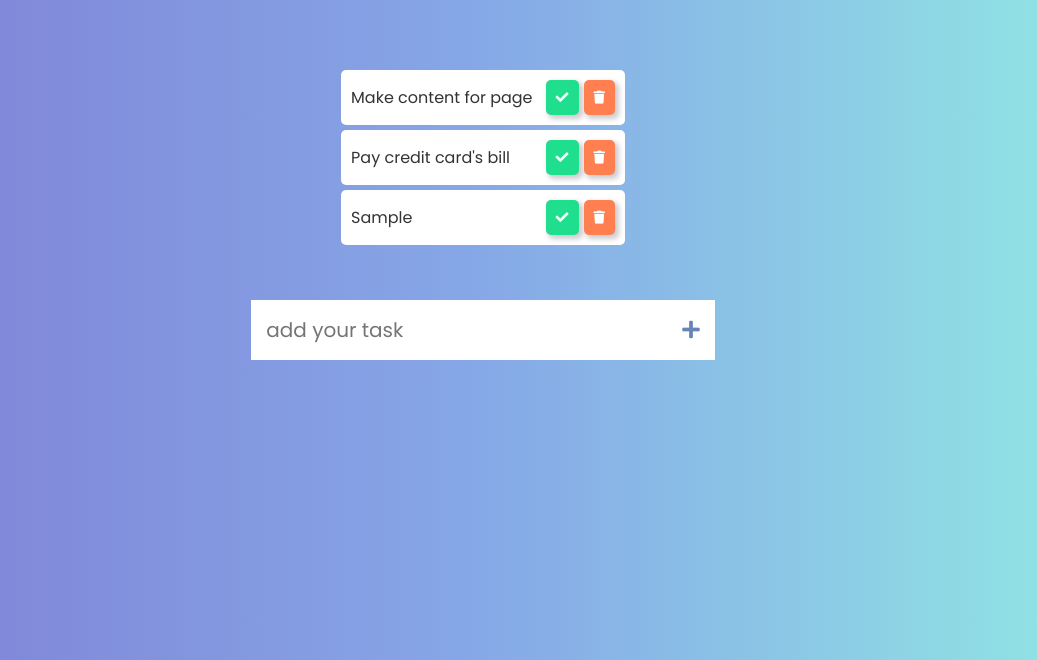
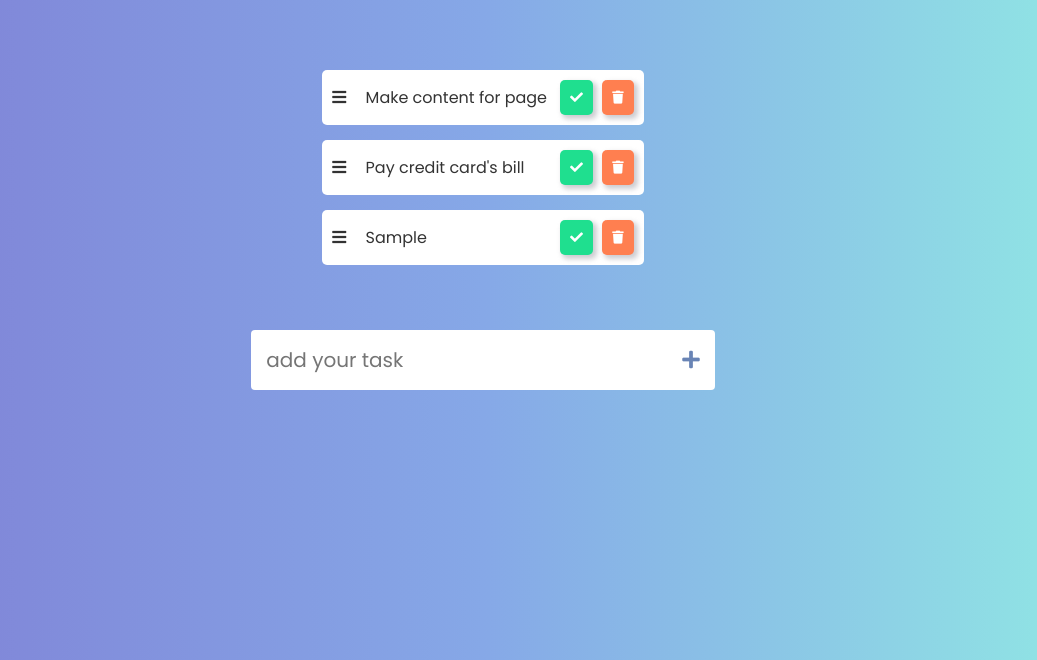
Before and after one commit to tahsin275/todo-app, a plain HTML site: page index.html in a window 1280 px wide. Both pictures are taken after typing "Sample" into the empty fields and a click on the button 848 px from the left and 410 px from the top of the page. Shown: the part 140-800 px from the top of the page, without its empty margins (157-1194 px from the left). Drawn offline with nearby package versions, Linux system fonts and the light colour scheme.

Commit message:
drag and drop feature, code refactored

```diff
--- a/css/style.css
+++ b/css/style.css
@@ -1,5 +1,5 @@
 /* importing google fonts  */
-@import url('https://fonts.googleapis.com/css2?family=Pacifico&family=Poppins:wght@400;500;700&display=swap');
+@import url("https://fonts.googleapis.com/css2?family=Pacifico&family=Poppins:wght@400;500;700&display=swap");
 
 /* global reset */
 * {
@@ -11,13 +11,13 @@
 body {
     /* background: linear-gradient(to right, #ee9ca7, #ffdde1); */
     background: linear-gradient(to right, #7f7fd5, #86a8e7, #91eae4);
-    font-family: 'Poppins', sans-serif;
+    font-family: "Poppins", sans-serif;
     color: #333;
     min-height: 100vh;
 }
 
 h1 {
-    font-family: 'Pacifico', cursive;
+    font-family: "Pacifico", cursive;
     font-size: 65px;
     color: #425375;
 }
@@ -32,7 +32,7 @@ form {
 
 form input,
 form button {
-    font-family: 'Poppins', sans-serif;
+    font-family: "Poppins", sans-serif;
     padding: 15px;
     font-size: 20px;
     border: none;
@@ -72,7 +72,7 @@ form button:hover {
 .todo {
     padding: 10px;
     background: white;
-    margin-bottom: 5px;
+    margin-bottom: 15px;
     font-size: 16px;
     display: flex;
     justify-content: space-between;
@@ -83,6 +83,20 @@ form button:hover {
 
 .todo li {
     flex: 1;
+}
+
+.fa-bars {
+    margin-right: 15px;
+    cursor: grab;
+}
+
+.todo-input {
+    border-radius: 4px 0px 0px 4px;
+    color: rgb(51 51 51 / 80%);
+}
+
+.todo-button {
+    border-radius: 0px 4px 4px 0px;
 }
 
 .todo-info {
@@ -180,3 +194,7 @@ form button:hover {
     transform: translateY(45px) rotateZ(20deg);
     opacity: 0;
 }
+
+.draggable-over {
+    background-color: #eaeaea;
+}
--- a/index.html
+++ b/index.html
@@ -10,6 +10,7 @@
             href="https://cdnjs.cloudflare.com/ajax/libs/font-awesome/5.15.2/css/all.min.css"
         />
         <link rel="stylesheet" href="./css/style.css" />
+        <script src="https://cdnjs.cloudflare.com/ajax/libs/Sortable/1.10.2/Sortable.min.js"></script>
     </head>
     <body>
         <header>
@@ -17,19 +18,36 @@
         </header>
 
         <div class="todo-container">
-            <ul class="todo-list">
+            <div class="todo-list">
                 <div class="todo">
-                    <li class="todo-item">Make content for page</li>
-                    <button class="check"><i class="fas fa-check"></i></button>
-                    <button class="trash"><i class="fas fa-trash"></i></button>
+                    <p class="todo-item">
+                        <span><i class="fas fa-bars"></i></span> Make content
+                        for page
+                    </p>
+                    <div class="butons">
+                        <button class="check">
+                            <i class="fas fa-check"></i>
+                        </button>
+                        <button class="trash">
+                            <i class="fas fa-trash"></i>
+                        </button>
+                    </div>
                 </div>
                 <div class="todo">
-                    <li class="todo-item">Pay credit card's bill</li>
-
-                    <button class="check"><i class="fas fa-check"></i></button>
-                    <button class="trash"><i class="fas fa-trash"></i></button>
+                    <p class="todo-item">
+                        <span><i class="fas fa-bars"></i></span> Pay credit
+                        card's bill
+                    </p>
+                    <div class="buttons">
+                        <button class="check">
+                            <i class="fas fa-check"></i>
+                        </button>
+                        <button class="trash">
+                            <i class="fas fa-trash"></i>
+                        </button>
+                    </div>
                 </div>
-            </ul>
+            </div>
         </div>
 
         <form>
@@ -39,6 +57,12 @@
             </button>
         </form>
     </body>
-
     <script src="./script/app.js"></script>
+    <script>
+        // const list = document.querySelector(".todo-list");
+        new Sortable(list, {
+            animation: 350,
+            ghostClass: "draggable-over",
+        });
+    </script>
 </html>
--- a/script/app.js
+++ b/script/app.js
@@ -1,50 +1,44 @@
-// console.log('working');
+// Caching the DOM Elements
+const userInput = document.querySelector(".todo-input");
+const button = document.querySelector(".todo-button");
+const list = document.querySelector(".todo-list");
 
-// Caching the DOM Elements
-const userInput = document.querySelector('.todo-input');
-const button = document.querySelector('.todo-button');
-const list = document.querySelector('.todo-list');
-
-
-// TODO LIST
-//  1. Capturing the user input
-//  2. Create all the elements
-//  3. Insert class and text input
-//  4. Append child elements to parent element
-
-button.addEventListener('click', function(event){
+button.addEventListener("click", function (event) {
     event.preventDefault();
     const input = userInput.value;
-    const div = document.createElement('div');
-    div.className = 'todo';
-    const li = document.createElement('li');
-    li.className = 'todo-item';
-    li.textContent = input;
-    div.appendChild(li);
-    const checkBtn = document.createElement('button');
-    checkBtn.className = 'check';
-    checkBtn.innerHTML = '<i class="fas fa-check"></i>';
-    div.appendChild(checkBtn);
-    const trashBtn = document.createElement('button');
-    trashBtn.className = 'trash';
-    trashBtn.innerHTML = '<i class="fas fa-trash"></i>';
-    div.appendChild(trashBtn);
-    list.appendChild(div);
-    userInput.value = '';
-})
+    const div = document.createElement("div");
+    div.innerHTML = `
+        <p class="todo-item">
+            <span><i class="fas fa-bars"></i></span> ${input}
+        </p>
+        <div class="butons">
+            <button class="check">
+                <i class="fas fa-check"></i>
+            </button>
+            <button class="trash">
+                <i class="fas fa-trash"></i>
+            </button>
+        </div>
+        `;
+    div.className = "todo";
+    list.append(div);
+    userInput.value = "";
+});
 
-list.addEventListener('click',function(event){
+list.addEventListener("click", function (event) {
     const clickedItem = event.target;
-    if(clickedItem.className == 'check'){
-        const div = clickedItem.parentNode;
-        div.classList.add('completed');
+    if (clickedItem.className == "check") {
+        const div = clickedItem.parentNode.parentNode;
+        div.classList.add("completed");
         clickedItem.remove();
-    } else if(clickedItem.className == 'trash'){
-        const div = clickedItem.parentNode;
-        div.classList.add('drop-effect');
-        div.addEventListener('transitionend', function(){
+    } else if (clickedItem.className == "trash") {
+        const div = clickedItem.parentNode.parentNode;
+        div.classList.add("drop-effect");
+        div.addEventListener("transitionend", function () {
             div.remove();
-            console.log('event occured')
-        })
+            console.log("event occured");
+        });
     }
-})
+});
+
+// list.addEventListener("d");
```
